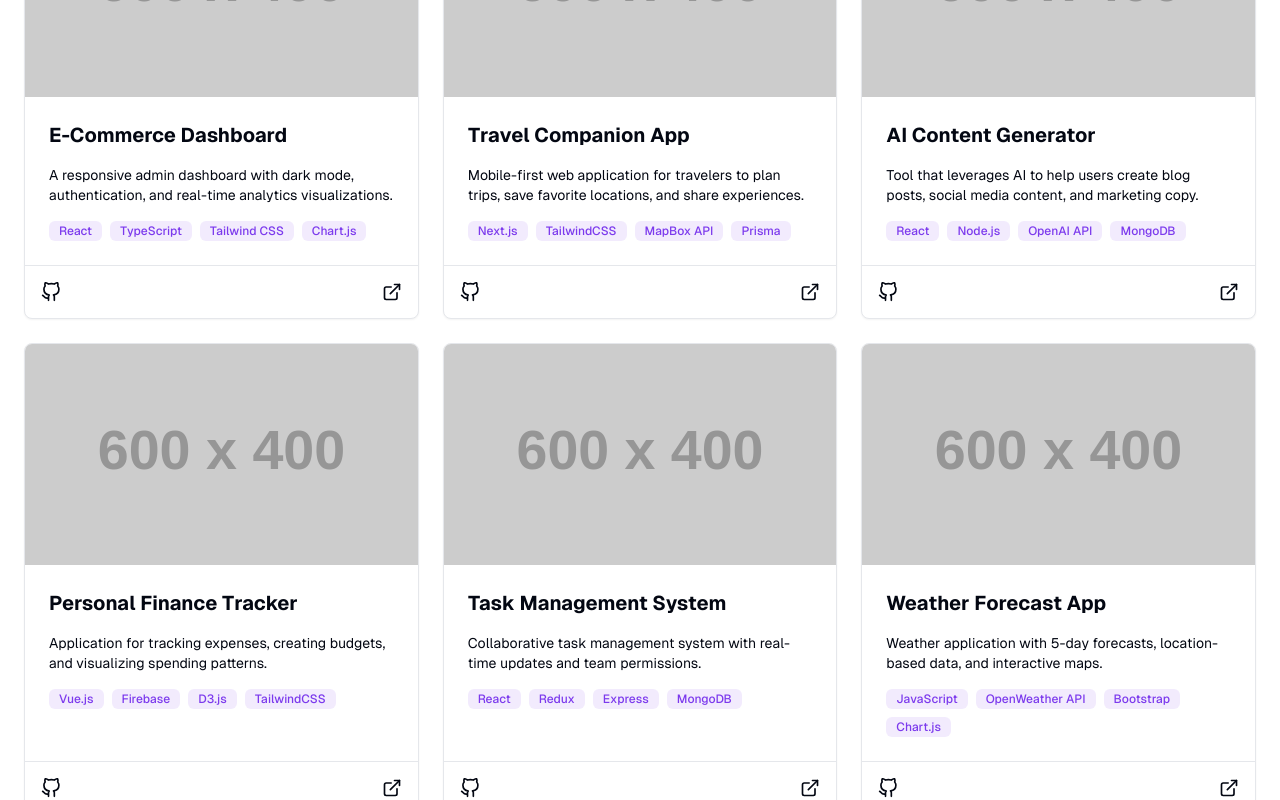
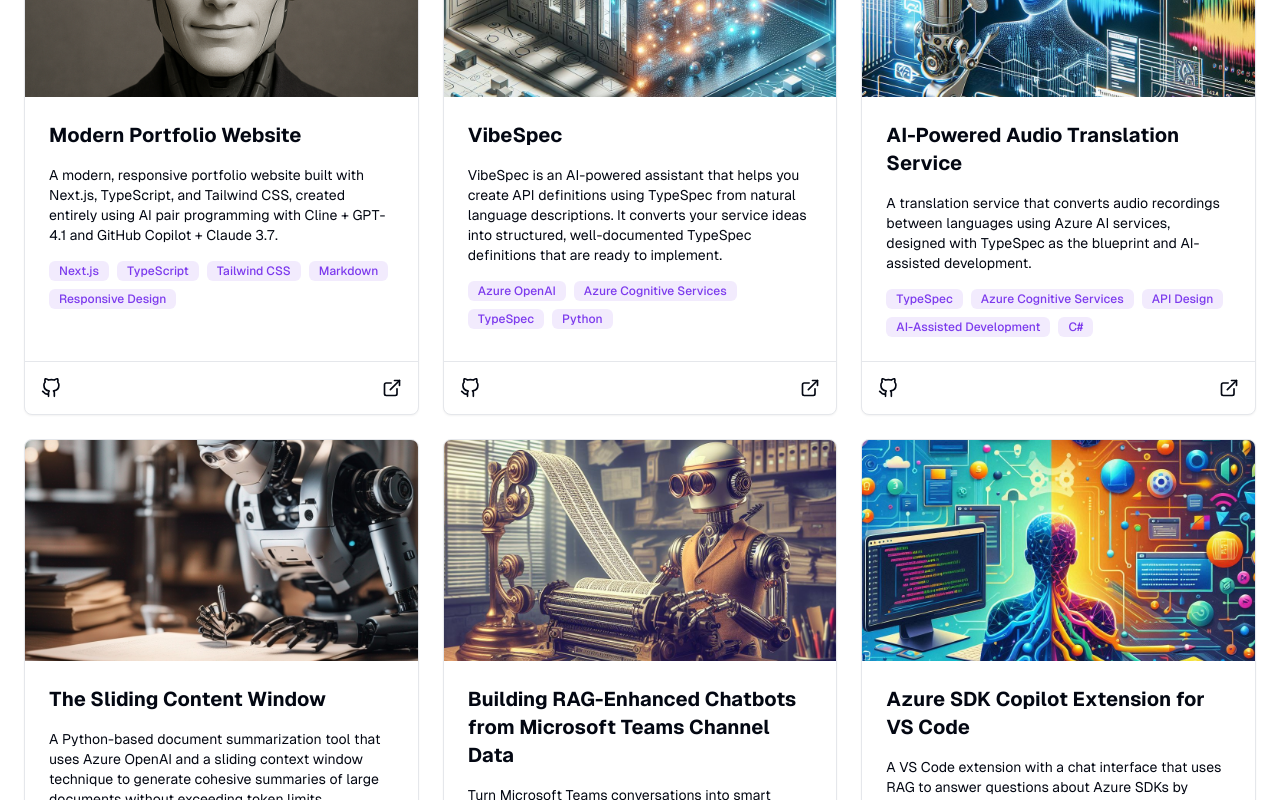
Before and after one commit to mario-guerra/portfolio-website, a Next.js app: page /portfolio-website/projects in a window 1280 px wide. Shown: the part 640-1440 px from the top of the page. Built offline with nearby package versions, Linux system fonts and the light colour scheme.

Commit message:
projects

```diff
--- a/src/app/projects/page.tsx
+++ b/src/app/projects/page.tsx
@@ -10,62 +10,62 @@ import { useState } from "react";
 const projects = [
   {
     id: 1,
-    title: "E-Commerce Dashboard",
-    description: "A responsive admin dashboard with dark mode, authentication, and real-time analytics visualizations.",
-    tags: ["React", "TypeScript", "Tailwind CSS", "Chart.js"],
-    imageUrl: "https://placehold.co/600x400/9333ea/ffffff?text=E-Commerce+Dashboard",
-    githubUrl: "#",
-    liveUrl: "#",
-    featured: true,
+    title: "Modern Portfolio Website",
+    description: "A modern, responsive portfolio website built with Next.js, TypeScript, and Tailwind CSS, created entirely using AI pair programming with Cline + GPT-4.1 and GitHub Copilot + Claude 3.7.",
+    tags: ["Next.js", "TypeScript", "Tailwind CSS", "Markdown", "Responsive Design"],
+    imageUrl: "/portfolio-website/images/avatars/Chad_Jipiti_Avatar.jpg",
+    githubUrl: "https://github.com/mario-guerra/portfolio-website",
+    liveUrl: "https://marioguerra.xyz/portfolio-website/",
+    featured: false,
   },
   {
     id: 2,
-    title: "Travel Companion App",
-    description: "Mobile-first web application for travelers to plan trips, save favorite locations, and share experiences.",
-    tags: ["Next.js", "TailwindCSS", "MapBox API", "Prisma"],
-    imageUrl: "https://placehold.co/600x400/4f46e5/ffffff?text=Travel+App",
-    githubUrl: "#",
-    liveUrl: "#",
+    title: "VibeSpec",
+    description: "VibeSpec is an AI-powered assistant that helps you create API definitions using TypeSpec from natural language descriptions. It converts your service ideas into structured, well-documented TypeSpec definitions that are ready to implement.",
+    tags: ["Azure OpenAI", "Azure Cognitive Services", "TypeSpec", "Python"],
+    imageUrl: "/portfolio-website/images/blog/typespec-first-vibe-code-second-build-apis-that-last/TypeSpec_First_Vibe_Second.jpeg",
+    githubUrl: "https://github.com/mario-guerra/vibespec",
+    liveUrl: "/portfolio-website/blog/typespec-first-vibe-code-second-build-apis-that-last",
     featured: true,
   },
   {
     id: 3,
-    title: "AI Content Generator",
-    description: "Tool that leverages AI to help users create blog posts, social media content, and marketing copy.",
-    tags: ["React", "Node.js", "OpenAI API", "MongoDB"],
-    imageUrl: "https://placehold.co/600x400/0ea5e9/ffffff?text=AI+Generator",
-    githubUrl: "#",
-    liveUrl: "#",
-    featured: true,
+    title: "AI-Powered Audio Translation Service",
+    description: "A translation service that converts audio recordings between languages using Azure AI services, designed with TypeSpec as the blueprint and AI-assisted development.",
+    tags: ["TypeSpec", "Azure Cognitive Services", "API Design", "AI-Assisted Development", "C#"],
+    imageUrl: "/portfolio-website/images/blog/building-a-translation-service-with-typespec-and-ai-a-blueprint-approach/TypeSpec-AI-Translation-Service.jpeg",
+    githubUrl: "https://github.com/mario-guerra/translation-service",
+    liveUrl: "/portfolio-website/blog/building-a-translation-service-with-typespec-and-ai-a-blueprint-approach",
+    featured: false,
   },
   {
     id: 4,
-    title: "Personal Finance Tracker",
-    description: "Application for tracking expenses, creating budgets, and visualizing spending patterns.",
-    tags: ["Vue.js", "Firebase", "D3.js", "TailwindCSS"],
-    imageUrl: "https://placehold.co/600x400/22c55e/ffffff?text=Finance+App",
-    githubUrl: "#",
-    liveUrl: "#",
+    title: "The Sliding Content Window",
+    description: "A Python-based document summarization tool that uses Azure OpenAI and a sliding context window technique to generate cohesive summaries of large documents without exceeding token limits.",
+    tags: ["Python", "Azure OpenAI", "NLP", "Document Processing"],
+    imageUrl: "/portfolio-website/images/blog/the-sliding-content-window-document-summarization-with-azure-openai/Summarizing-Documents-with-Azure-OpenAI.jpg",
+    githubUrl: "https://github.com/mario-guerra/azure-openai-doc-summarizer",
+    liveUrl: "/portfolio-website/blog/the-sliding-content-window-document-summarization-with-azure-openai",
     featured: false,
   },
   {
     id: 5,
-    title: "Task Management System",
-    description: "Collaborative task management system with real-time updates and team permissions.",
-    tags: ["React", "Redux", "Express", "MongoDB"],
-    imageUrl: "https://placehold.co/600x400/f97316/ffffff?text=Task+App",
-    githubUrl: "#",
-    liveUrl: "#",
+    title: "Building RAG-Enhanced Chatbots from Microsoft Teams Channel Data",
+    description: "Turn Microsoft Teams conversations into smart chatbots that automatically answer frequently asked questions, saving developer time and preserving team knowledge.",
+    tags: ["Microsoft Graph API", "Azure OpenAI", "RAG", "Microsoft Teams", "Knowledge Mining"],
+    imageUrl: "/portfolio-website/images/blog/building-intelligent-chatbots-with-microsoft-teams-data/Teams-Channel-Data-Export-Title-Pic.jpg",
+    githubUrl: "https://github.com/mario-guerra/teams-channel-content-export",
+    liveUrl: "/portfolio-website/blog/building-intelligent-chatbots-with-microsoft-teams-data",
     featured: false,
   },
   {
     id: 6,
-    title: "Weather Forecast App",
-    description: "Weather application with 5-day forecasts, location-based data, and interactive maps.",
-    tags: ["JavaScript", "OpenWeather API", "Bootstrap", "Chart.js"],
-    imageUrl: "https://placehold.co/600x400/0284c7/ffffff?text=Weather+App",
-    githubUrl: "#",
-    liveUrl: "#",
+    title: "Azure SDK Copilot Extension for VS Code",
+    description: "A VS Code extension with a chat interface that uses RAG to answer questions about Azure SDKs by querying a vector database of GitHub repo READMEs.",
+    tags: ["TypeScript", "Python", "VS Code Extension", "RAG", "Semantic Kernel", "Azure OpenAI"],
+    imageUrl: "/portfolio-website/images/projects/github_copilot_chatbot/GH_Copilot_AZSDK.jpeg",
+    githubUrl: "https://github.com/mario-guerra/azsdkchatbot",
+    liveUrl: "https://github.com/mario-guerra/azsdkchatbot",
     featured: false,
   },
 ];
@@ -93,7 +93,7 @@ export default function ProjectsPage() {
           <div className="mx-auto max-w-2xl text-center">
             <h1 className="text-3xl font-bold tracking-tighter sm:text-4xl md:text-5xl">My Projects</h1>
             <p className="mt-4 text-muted-foreground md:text-lg">
-              A collection of my work, side projects, and experiments
+              A collection of my projects and experiments using AI
             </p>
           </div>
         </div>
```
Also changed, not shown: public/images/avatars/Chad_Jipiti_Avatar.jpg (added), public/images/projects/github_copilot_chatbot/GH_Copilot_AZSDK.jpeg (added).
